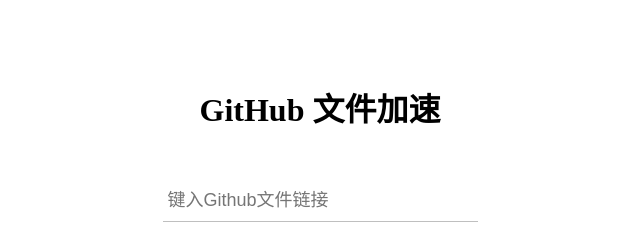
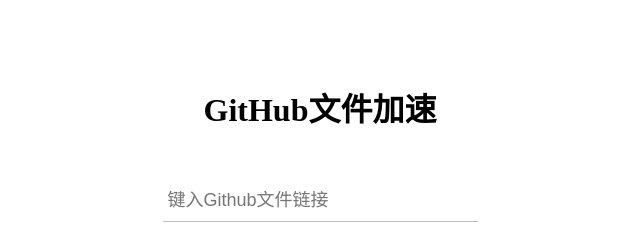
Before and after one commit to NotNoneX/CDN, a plain HTML site: page GitHubProxy/index.html in a window 1280 px wide. Shown: the top 240 px of the page, 320-960 px from the left. Drawn offline with Linux system fonts and the light colour scheme.

Commit message:
Update index.html

```diff
--- a/GitHubProxy/index.html
+++ b/GitHubProxy/index.html
@@ -119,7 +119,7 @@
 </head>
 <body class="flex">
 
-<h1 style="margin-bottom: 50px">GitHub 文件加速</h1>
+<h1 style="margin-bottom: 50px">GitHub文件加速</h1>
 <form action=".." method="get" style="padding-bottom: 40px" target="_blank" class="flex" onsubmit="toSubmit(event)">
     <label class="block" style="width: fit-content">
         <input class="block url" name="q" type="text" placeholder="键入Github文件链接"
```
